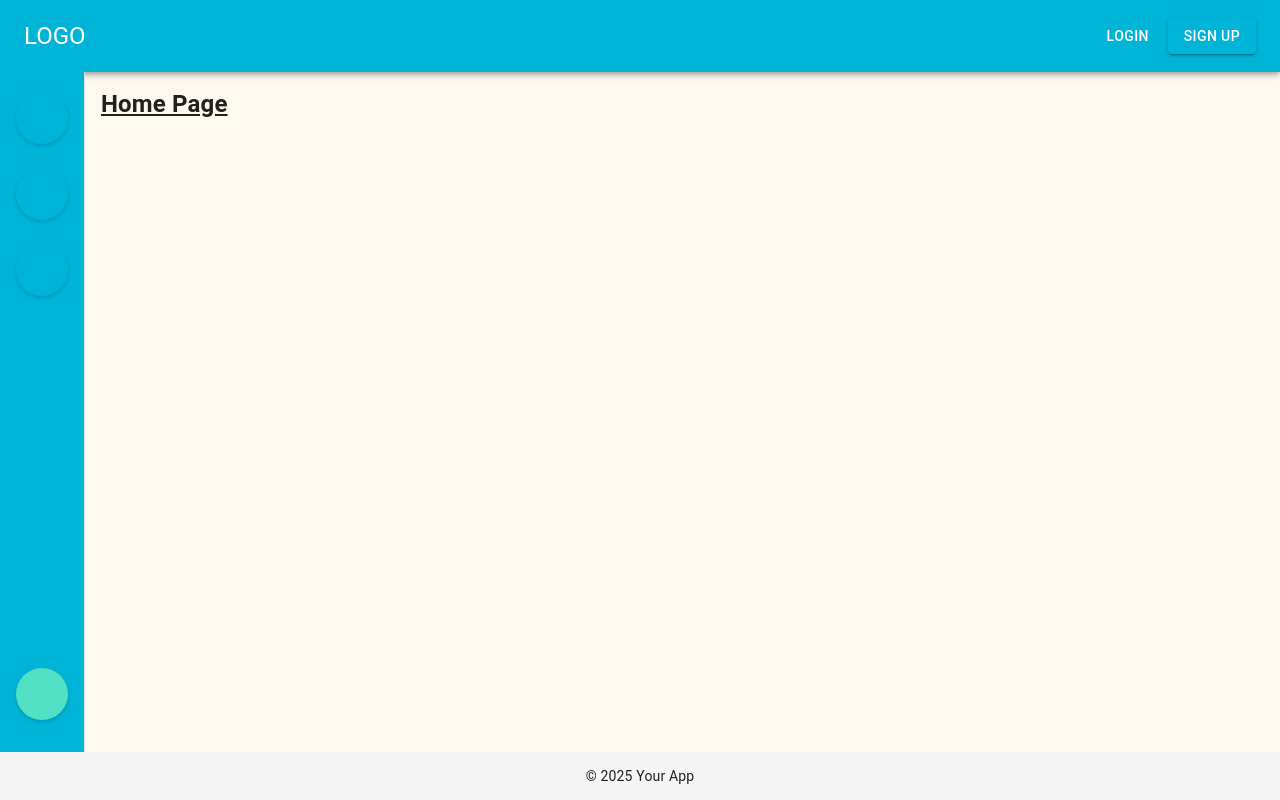
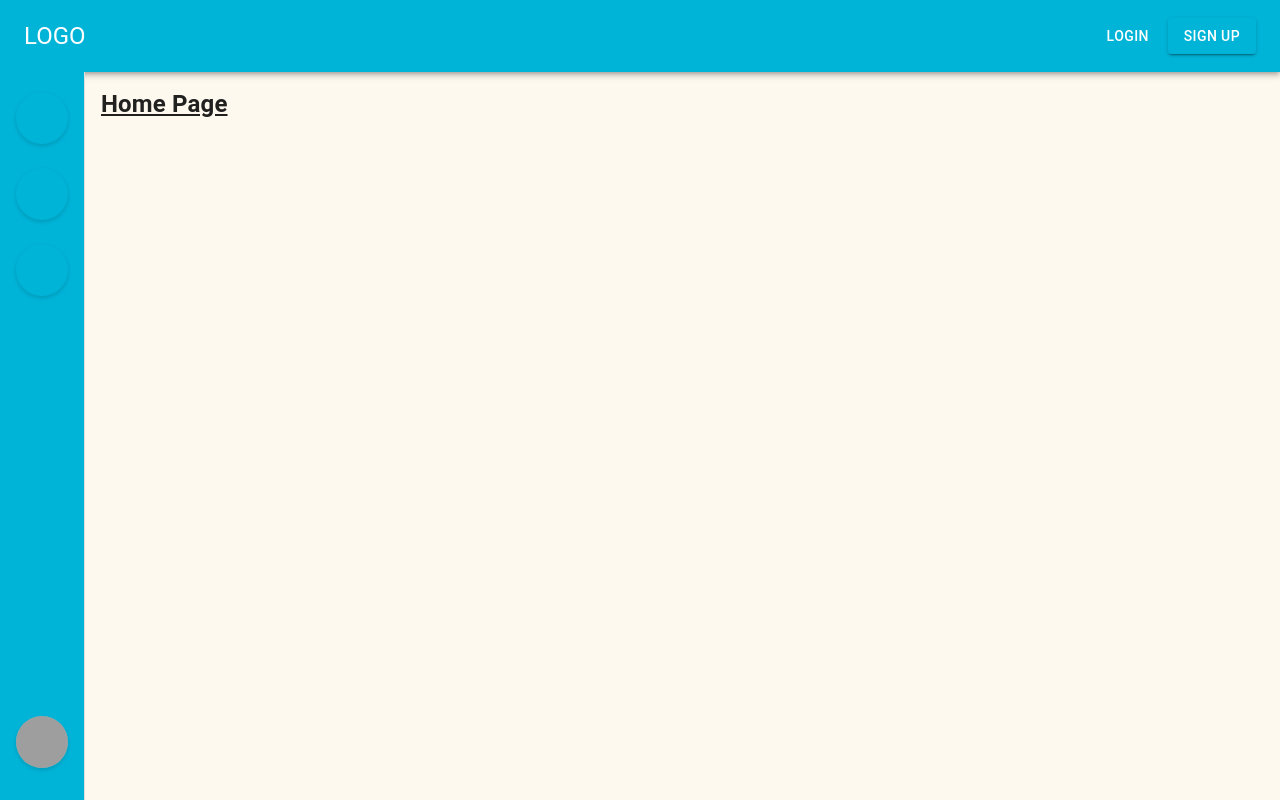
Before and after one commit to faezekeshmiri/Tick-8-frontend, a React (Vite) app: page / in a window 1280 px wide. Built offline with nearby package versions, Linux system fonts and the light colour scheme; grey boxes are pictures that could not be loaded; some icons are missing.

Commit message:
Remove Footer.

```diff
--- a/src/layouts/MainLayout.tsx
+++ b/src/layouts/MainLayout.tsx
@@ -16,8 +16,8 @@ interface MainLayoutProps {
 
 const avatarData: SidebarAvatar = {
   name: "Jane Doe",
-  // imageUrl: "https://randomuser.me/api/portraits/women/44.jpg",
-  imageUrl: "",
+  imageUrl: "https://randomuser.me/api/portraits/women/44.jpg",
+  // imageUrl: "",
   email: "jane.doe@example.com",
 };
 
@@ -28,7 +28,6 @@ const MainLayout: React.FC<MainLayoutProps> = ({
   const prefersDarkMode = useMediaQuery("(prefers-color-scheme: dark)");
   const [dir, setDir] = useState<"ltr" | "rtl">(direction);
   const HEADER_HEIGHT = 64;
-  const FOOTER_HEIGHT = 48;
 
   // Material UI theme
   const theme = React.useMemo(
@@ -87,20 +86,6 @@ const MainLayout: React.FC<MainLayoutProps> = ({
           {children}
         </Box>
       </Box>
-
-      {/* Footer */}
-      <Box
-        component="footer"
-        sx={{
-          height: FOOTER_HEIGHT,
-          display: "flex",
-          alignItems: "center",
-          justifyContent: "center",
-          bgcolor: "grey.100",
-        }}
-      >
-        <Typography variant="body2">© 2025 Your App</Typography>
-      </Box>
     </Box>
   );
 };
```
